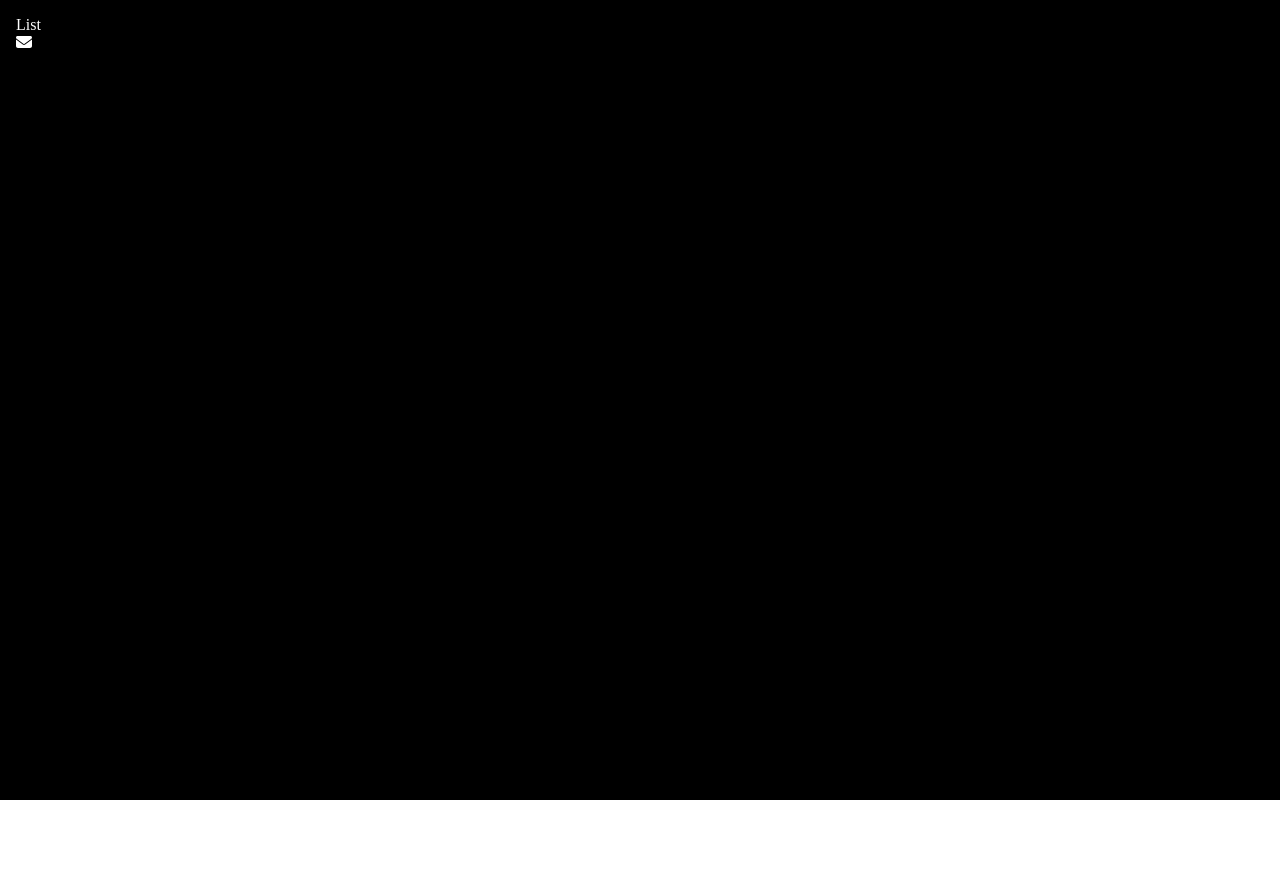
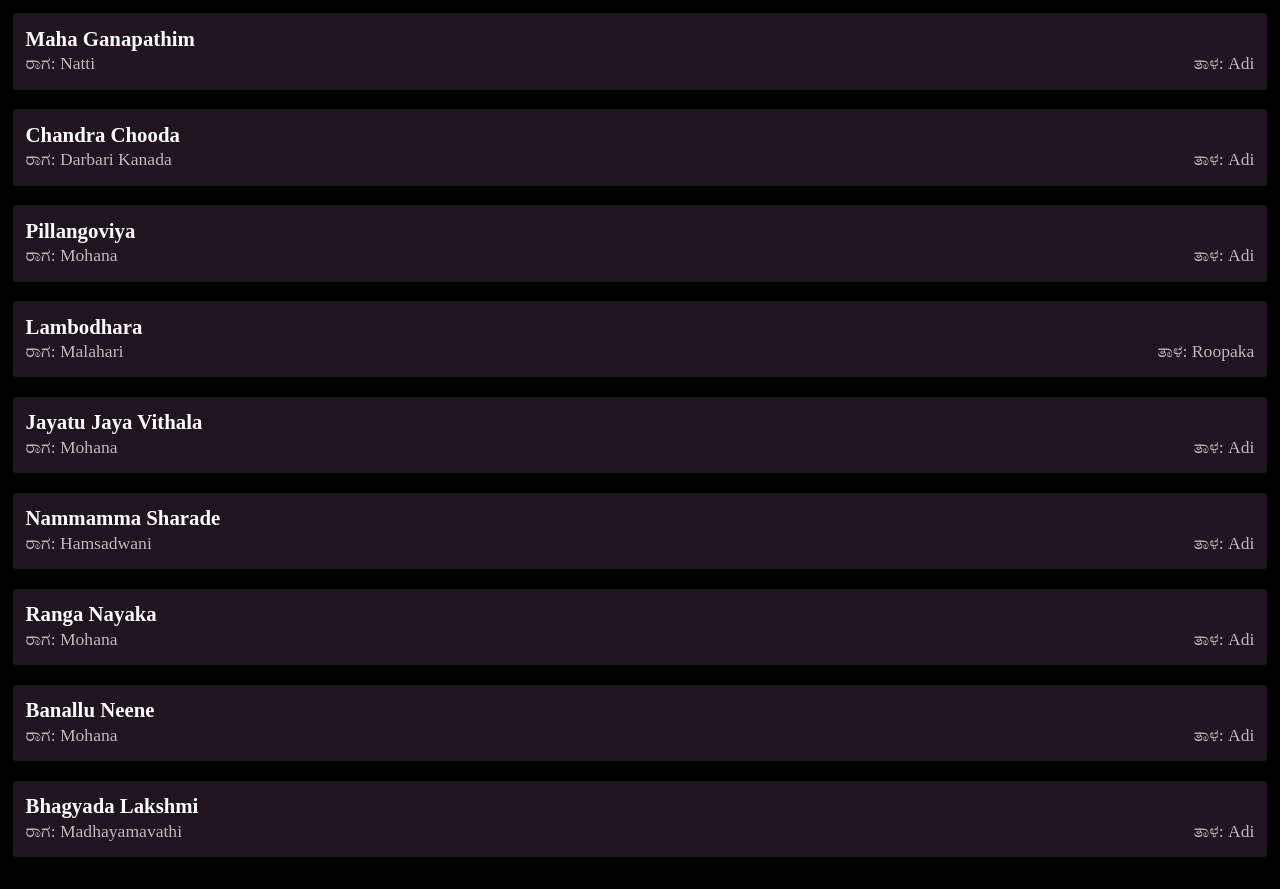
Before and after one commit to premnathkulal/saptha-swara, a React (Vite) app: page / in a window 1280 px wide. Before the commit the page ends 800 px from the top, so only its background shows below. Built offline with nearby package versions, Linux system fonts and the light colour scheme.

Commit message:
basic list card implementation is done

```diff
--- a/src/Pages/home/Home.scss
+++ b/src/Pages/home/Home.scss
@@ -1,3 +1,3 @@
-.home{
-    padding: 1rem;
+.home {
+  padding: 0.8rem;
 }
--- a/src/Pages/home/Home.tsx
+++ b/src/Pages/home/Home.tsx
@@ -1,12 +1,68 @@
-import ListCard from '../../components/list-card/ListCard'
-import './Home.scss'
+import ListCard from "../../components/list-card/ListCard";
+import "./Home.scss";
+
+interface SongInfo {
+    name: string;
+    raga: string;
+    tala: string;
+}
+
+const songsList = [
+    {
+        name: "Maha Ganapathim",
+        raga: "Natti",
+        tala: "Adi",
+    },
+    {
+        name: "Chandra Chooda",
+        raga: "Darbari Kanada",
+        tala: "Adi",
+    },
+    {
+        name: "Pillangoviya",
+        raga: "Mohana",
+        tala: "Adi",
+    },
+    {
+        name: "Lambodhara",
+        raga: "Malahari",
+        tala: "Roopaka",
+    },
+    {
+        name: "Jayatu Jaya Vithala",
+        raga: "Mohana",
+        tala: "Adi",
+    },
+    {
+        name: "Nammamma Sharade",
+        raga: "Hamsadwani",
+        tala: "Adi",
+    },
+    {
+        name: "Ranga Nayaka",
+        raga: "Mohana",
+        tala: "Adi",
+    },
+    {
+        name: "Banallu Neene",
+        raga: "Mohana",
+        tala: "Adi",
+    },
+    {
+        name: "Bhagyada Lakshmi",
+        raga: "Madhayamavathi",
+        tala: "Adi",
+    },
+];
 
 const Home = () => {
     return (
         <div className="home">
-            <ListCard />
+            {songsList.map((songInfo) => (
+                <ListCard songInfo={songInfo} />
+            ))}
         </div>
-    )
-}
+    );
+};
 
-export default Home
+export default Home;
--- a/src/components/list-card/ListCard.scss
+++ b/src/components/list-card/ListCard.scss
@@ -1,5 +1,40 @@
-@import '../../scss/_color.scss';
+@import "../../scss/_color.scss";
 
 .list-card {
+  display: flex;
+  flex-direction: column;
+  border-radius: 0.2rem;
+  font-weight: bold;
+  background: #1f141f;
+  padding: 0.8rem;
+  line-height: 1.6rem;
+  font-size: 1.1rem;
+  font-weight: 200;
+  margin-bottom: 1.2rem;
 
+  .song-title {
+    display: flex;
+    align-items: center;
+    width: 100%;
+
+    .song-name {
+      font-size: 1.3rem;
+      font-weight: 800;
+    }
+    .song-control {
+      margin-left: auto;
+    }
+  }
+
+  .song-details {
+    display: flex;
+    color: $text-light;
+
+    .song-raga {
+    }
+
+    .song-tala {
+      margin-left: auto;
+    }
+  }
 }
--- a/src/components/list-card/ListCard.tsx
+++ b/src/components/list-card/ListCard.tsx
@@ -1,13 +1,28 @@
-import Icon from '../FontAwesomeIcon'
 import './ListCard.scss'
-import { faEnvelope } from '@fortawesome/free-solid-svg-icons'
 
-const ListCard = () => {
+interface SongInfo {
+    name: string
+    raga: string
+    tala: string
+}
+
+interface ListCardProps {
+    songInfo: SongInfo
+}
+
+const ListCard = (props: ListCardProps) => {
+    const { name, raga, tala } = props.songInfo
     return (
         <div className="list-card">
-            List
-            <Icon icon={faEnvelope} />
-        </div >
+            <div className="song-title">
+                <div className="song-name">{name}</div>
+
+            </div>
+            <div className="song-details">
+                <div className="song-ragas">ರಾಗ: {raga}</div>
+                <div className="song-tala">ತಾಳ: {tala}</div>
+            </div>
+        </div>
     )
 }
 
--- a/src/index.css
+++ b/src/index.css
@@ -1,3 +1,4 @@
-body {
+* {
   margin: 0;
+  padding: 0;
 }
--- a/src/scss/_color.scss
+++ b/src/scss/_color.scss
@@ -1,2 +1,3 @@
 $black: #000000;
-$white: #FFFFFF;
+$white: #ffffff;
+$text-light: #c0b8b8;
```
